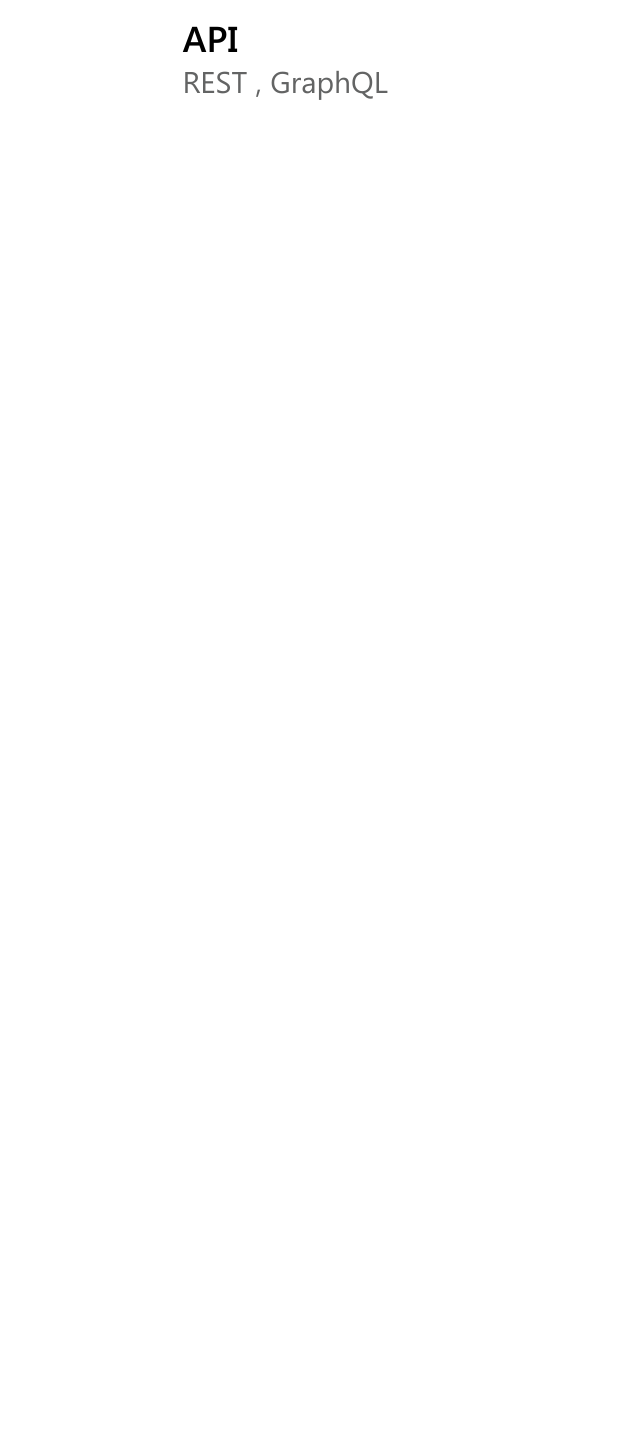
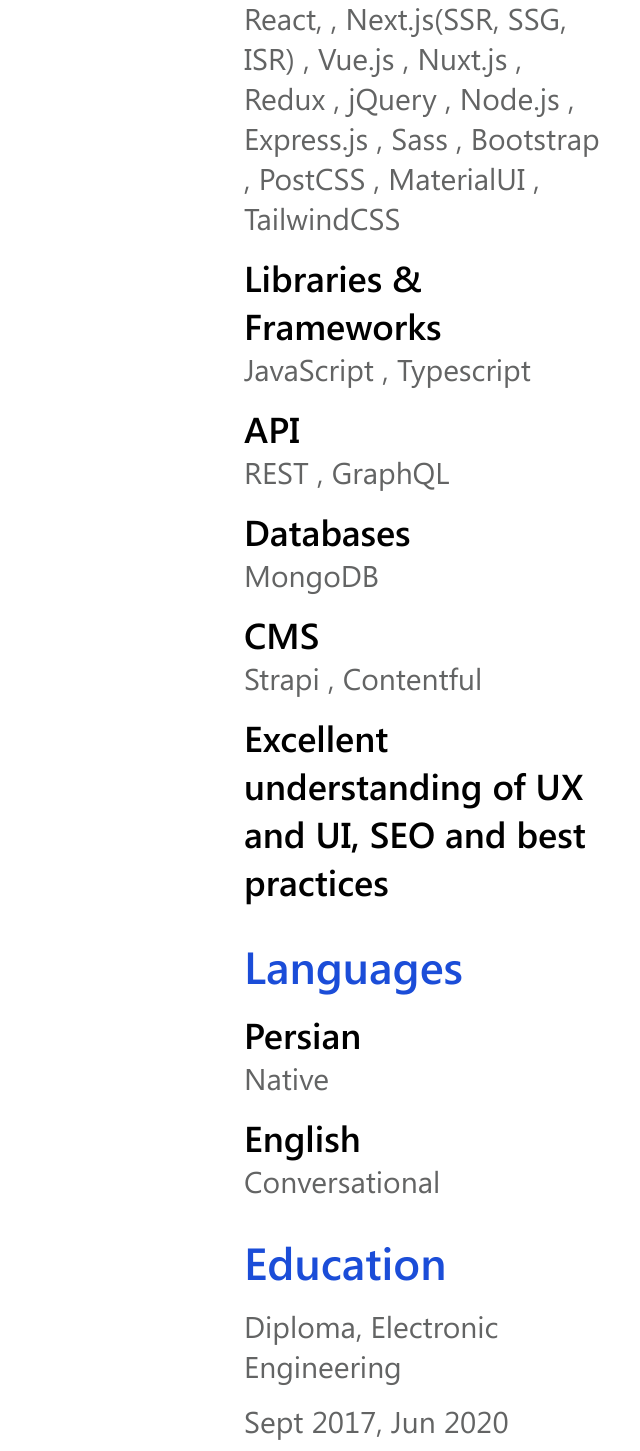
Before and after one commit to MiladKarandish/resume-maker, a React (Vite) app: page / in a window 1280 px wide. Shown: the part 439-1890 px from the top of the page, without its empty margins (640-1280 px from the left). Before the commit the page ends 800 px from the top, so only its background shows below. Built offline with nearby package versions, Linux system fonts and the light colour scheme.

Commit message:
side completed

```diff
--- a/src/templates/main/index.tsx
+++ b/src/templates/main/index.tsx
@@ -30,18 +30,83 @@
   // Skills
   interface ISkills {
     title: string;
-    items: string[];
+    items?: string[];
   }
   const skills: ISkills[] = [
     {
       title: "Languages",
+      items: [
+        "React,",
+        "Next.js(SSR, SSG, ISR)",
+        "Vue.js",
+        "Nuxt.js",
+        "Redux",
+        "jQuery",
+        "Node.js",
+        "Express.js",
+        "Sass",
+        "Bootstrap",
+        "PostCSS",
+        "MaterialUI",
+        "TailwindCSS",
+      ],
+    },
+    {
+      title: "Libraries & Frameworks",
       items: ["JavaScript", "Typescript"],
     },
     {
       title: "API",
       items: ["REST", "GraphQL"],
     },
+    {
+      title: "Databases",
+      items: ["MongoDB"],
+    },
+    {
+      title: "CMS",
+      items: ["Strapi", "Contentful"],
+    },
+    {
+      title: "Excellent understanding of UX and UI, SEO and best practices",
+    },
   ];
+
+  // Languages
+  interface ILanguage {
+    title: string;
+    items: string;
+  }
+  const languages: ILanguage[] = [
+    {
+      title: "Persian",
+      items: "Native",
+    },
+    {
+      title: "English",
+      items: "Conversational",
+    },
+  ];
+
+  // Education
+  interface IEducation {
+    title: string;
+    date: string;
+  }
+  const education: IEducation = {
+    title: "Diploma, Electronic Engineering",
+    date: "Sept 2017, Jun 2020",
+  };
+
+  // Address
+  interface IAddress {
+    title: string;
+    extra: string;
+  }
+  const address: IAddress = {
+    title: "Shiraz, Iran",
+    extra: "open to remote work",
+  };
 
   return (
     <div className={`${styles["_"]}`}>
@@ -58,7 +123,7 @@
       </main>
 
       {/* Side */}
-      <aside className={`${styles["container"]}`}>
+      <aside className={`${styles["_aside"]} ${styles["container"]}`}>
         {/* Links */}
         <div className={`${styles["_contact-links"]}`}>
           {contactLinks.map((contact) => (
@@ -76,13 +141,48 @@
             {skills.map((skill) => (
               <div>
                 <h3 className={`${styles["sub-title"]}`}>{skill.title}</h3>
-                {skill.items.map((item, i) => (
-                  <span className={`${styles["light-text"]}`}>
-                    {item} {i + 1 < skill.items.length && ", "}
-                  </span>
-                ))}
+                {skill.items &&
+                  skill.items.map((item, i) => (
+                    <span className={`${styles["light-text"]}`}>
+                      {item} {i + 1 < skill.items!.length && ", "}
+                    </span>
+                  ))}
               </div>
             ))}
+          </div>
+        </div>
+
+        {/* Languages */}
+        <div className={`${styles["_languages"]}`}>
+          <h2 className={`${styles["title"]}`}>Languages</h2>
+
+          <div className={`${styles["sub-container"]}`}>
+            {languages.map((skill) => (
+              <div>
+                <h3 className={`${styles["sub-title"]}`}>{skill.title}</h3>
+                <span className={`${styles["light-text"]}`}>{skill.items}</span>
+              </div>
+            ))}
+          </div>
+        </div>
+
+        {/* Education */}
+        <div className={`${styles["_education"]}`}>
+          <h2 className={`${styles["title"]}`}>Education</h2>
+
+          <div className={`${styles["sub-container"]}`}>
+            <span className={`${styles["light-text"]}`}>{education.title}</span>
+            <span className={`${styles["light-text"]}`}>{education.date}</span>
+          </div>
+        </div>
+
+        {/* Address */}
+        <div className={`${styles["_address"]}`}>
+          <h2 className={`${styles["title"]}`}>Address</h2>
+
+          <div className={`${styles["sub-container"]}`}>
+            <span className={`${styles["light-text"]}`}>{address.title}</span>
+            <span className={`${styles["light-text"]}`}>{address.extra}</span>
           </div>
         </div>
       </aside>
--- a/src/templates/main/main-template.module.scss
+++ b/src/templates/main/main-template.module.scss
@@ -40,6 +40,11 @@
     color: $color-field;
   }
 
+  // aside
+  ._aside {
+    max-width: 30%;
+  }
+
   ._name {
     color: $color-primary;
     font-family: "Calibri", sans-serif;
```
